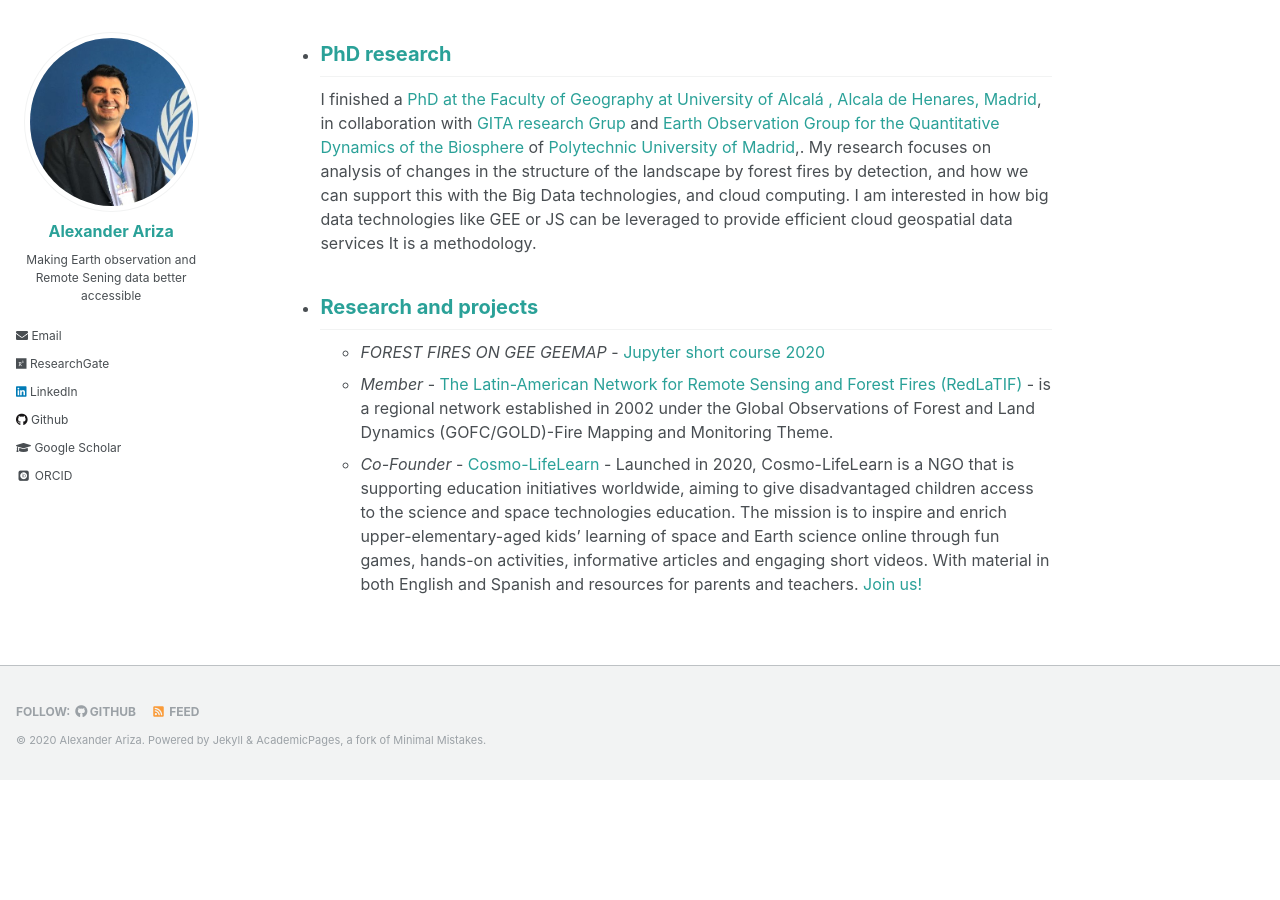
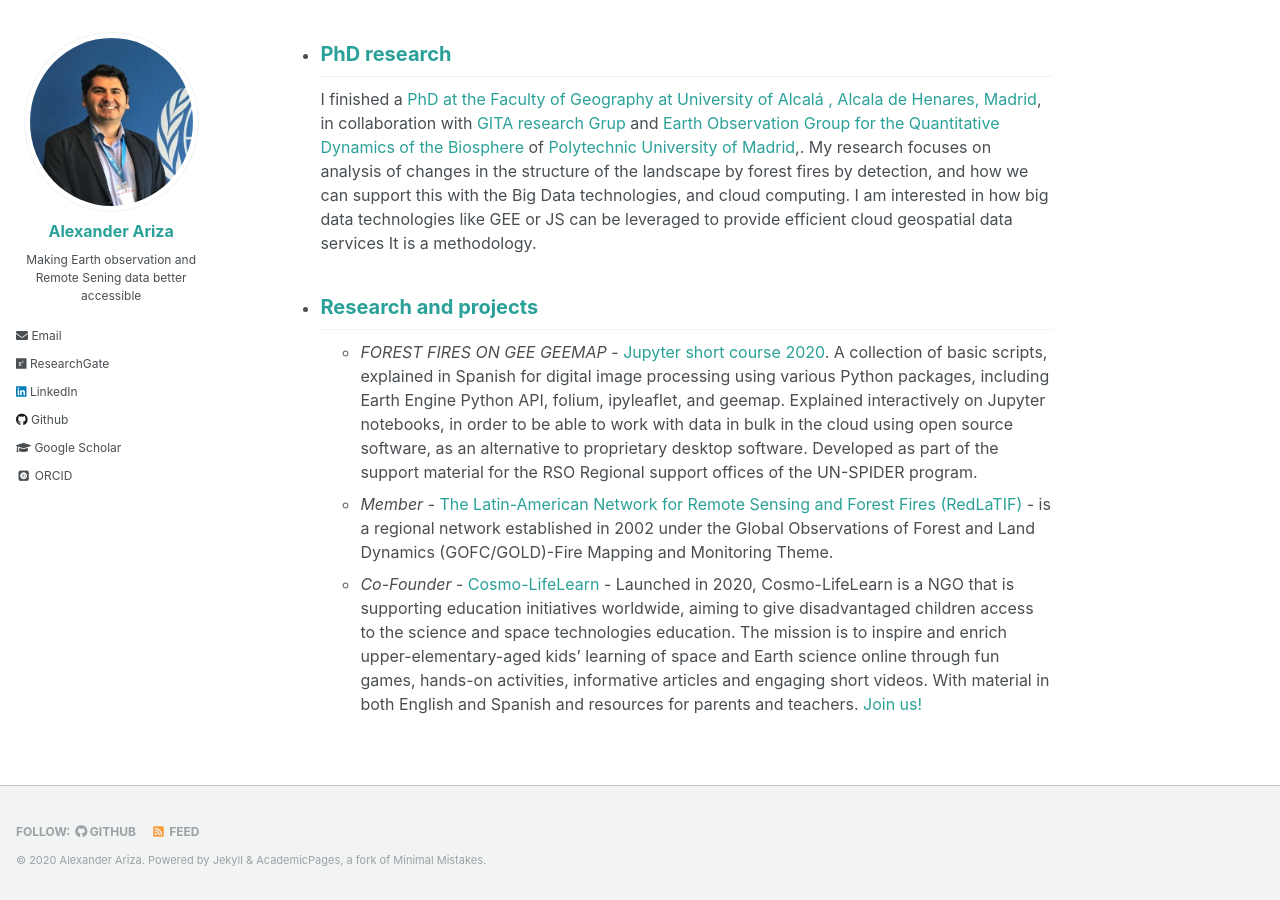
Before and after one commit to Alexanderariza/alexanderariza.github.io, a Jekyll site: the page built from _pages/about.md, in a window 1280 px wide and 900 px high, scrolled down 821 px. Built offline with Jekyll 4.4.1, drawn with Linux system fonts in a browser that asks for light colours; some web fonts are replaced; before the commit the page ends 1601 px from its top, so only the background shows below that.

Commit message:
Update about.md

```diff
--- a/_pages/about.md
+++ b/_pages/about.md
@@ -28,6 +28,6 @@
 
 - Research and projects
 ------
-  - *FOREST FIRES ON GEE GEEMAP* - [Jupyter short course 2020](https://github.com/Alexanderariza/FOREST-FIRES-ON-GEE-GEEMAP)
+  - *FOREST FIRES ON GEE GEEMAP* - [Jupyter short course 2020](https://github.com/Alexanderariza/FOREST-FIRES-ON-GEE-GEEMAP). A collection of basic scripts, explained in Spanish for digital image processing using various Python packages, including Earth Engine Python API, folium, ipyleaflet, and geemap. Explained interactively on Jupyter notebooks, in order to be able to work with data in bulk in the cloud using open source software, as an alternative to proprietary desktop software. Developed as part of the support material for the RSO Regional support offices of the UN-SPIDER program.
   - *Member* - [The Latin-American Network for Remote Sensing and Forest Fires (RedLaTIF)](https://gofcgold.org/regional-networks/red-latinoamerica-deteledeteccion-e-incendios-forestales-redlatif) -  is a regional network established in 2002 under the Global Observations of Forest and Land Dynamics (GOFC/GOLD)-Fire Mapping and Monitoring Theme.
   - *Co-Founder* - [Cosmo-LifeLearn](https://glocal-lifelearn.o) - Launched in 2020, Cosmo-LifeLearn is a NGO that is supporting education initiatives worldwide, aiming to give disadvantaged children access to the science and space technologies education. The mission is to inspire and enrich upper-elementary-aged kids' learning of space and Earth science online through fun games, hands-on activities, informative articles and engaging short videos. With material in both English and Spanish and resources for parents and teachers. [Join us!](bit.ly/womeningeospatial_sig)
```
